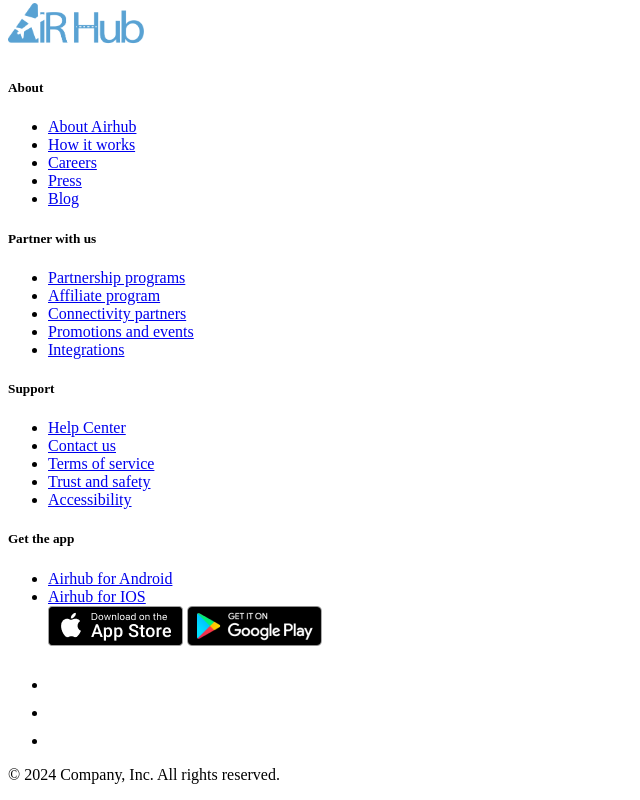
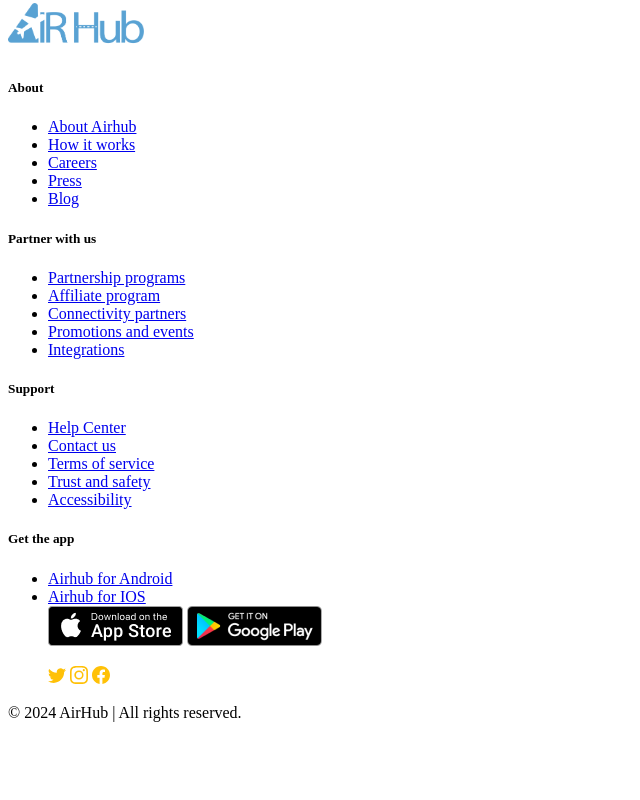
Before and after one commit to Carlos2902/web-api-app-travel-tracker, a website with bundled scripts: page views/home.html in a window 1280 px wide. Shown: the part 2417-3217 px from the top of the page, without its empty margins (0-640 px from the left). After the commit the page ends 3155 px from the top, so only its background shows below. Built offline with nearby package versions, Linux system fonts and the light colour scheme.

Commit message:
Social media icons added

```diff
--- a/views/home.html
+++ b/views/home.html
@@ -266,12 +266,18 @@
 
     <div class="d-flex flex-column flex-sm-row justify-content-between py-4 my-4 border-top">
 
-      <ul class="list-unstyled d-flex">
-        <li class="ms-3"><a class="link-body-emphasis" href="#"><svg class="bi" width="24" height="24"><use xlink:href="#twitter"/></svg></a></li>
-        <li class="ms-3"><a class="link-body-emphasis" href="#"><svg class="bi" width="24" height="24"><use xlink:href="#instagram"/></svg></a></li>
-        <li class="ms-3"><a class="link-body-emphasis" href="#"><svg class="bi" width="24" height="24"><use xlink:href="#facebook"/></svg></a></li>
-      </ul>
-      <p>&copy; 2024 Company, Inc. All rights reserved.</p>
+      <ul class="list-unstyled d-flex ">
+        <svg xmlns="http://www.w3.org/2000/svg" width="18" height="18" fill="#ffc107" class="bi bi-twitter mx-1 " viewBox="0 0 16 16">
+          <path d="M5.026 15c6.038 0 9.341-5.003 9.341-9.334q.002-.211-.006-.422A6.7 6.7 0 0 0 16 3.542a6.7 6.7 0 0 1-1.889.518 3.3 3.3 0 0 0 1.447-1.817 6.5 6.5 0 0 1-2.087.793A3.286 3.286 0 0 0 7.875 6.03a9.32 9.32 0 0 1-6.767-3.429 3.29 3.29 0 0 0 1.018 4.382A3.3 3.3 0 0 1 .64 6.575v.045a3.29 3.29 0 0 0 2.632 3.218 3.2 3.2 0 0 1-.865.115 3 3 0 0 1-.614-.057 3.28 3.28 0 0 0 3.067 2.277A6.6 6.6 0 0 1 .78 13.58a6 6 0 0 1-.78-.045A9.34 9.34 0 0 0 5.026 15"/>
+        </svg>
+        <svg xmlns="http://www.w3.org/2000/svg" width="18" height="18" fill="#ffc107" class="bi bi-instagram mx-1" viewBox="0 0 16 16" >
+          <path d="M8 0C5.829 0 5.556.01 4.703.048 3.85.088 3.269.222 2.76.42a3.9 3.9 0 0 0-1.417.923A3.9 3.9 0 0 0 .42 2.76C.222 3.268.087 3.85.048 4.7.01 5.555 0 5.827 0 8.001c0 2.172.01 2.444.048 3.297.04.852.174 1.433.372 1.942.205.526.478.972.923 1.417.444.445.89.719 1.416.923.51.198 1.09.333 1.942.372C5.555 15.99 5.827 16 8 16s2.444-.01 3.298-.048c.851-.04 1.434-.174 1.943-.372a3.9 3.9 0 0 0 1.416-.923c.445-.445.718-.891.923-1.417.197-.509.332-1.09.372-1.942C15.99 10.445 16 10.173 16 8s-.01-2.445-.048-3.299c-.04-.851-.175-1.433-.372-1.941a3.9 3.9 0 0 0-.923-1.417A3.9 3.9 0 0 0 13.24.42c-.51-.198-1.092-.333-1.943-.372C10.443.01 10.172 0 7.998 0zm-.717 1.442h.718c2.136 0 2.389.007 3.232.046.78.035 1.204.166 1.486.275.373.145.64.319.92.599s.453.546.598.92c.11.281.24.705.275 1.485.039.843.047 1.096.047 3.231s-.008 2.389-.047 3.232c-.035.78-.166 1.203-.275 1.485a2.5 2.5 0 0 1-.599.919c-.28.28-.546.453-.92.598-.28.11-.704.24-1.485.276-.843.038-1.096.047-3.232.047s-2.39-.009-3.233-.047c-.78-.036-1.203-.166-1.485-.276a2.5 2.5 0 0 1-.92-.598 2.5 2.5 0 0 1-.6-.92c-.109-.281-.24-.705-.275-1.485-.038-.843-.046-1.096-.046-3.233s.008-2.388.046-3.231c.036-.78.166-1.204.276-1.486.145-.373.319-.64.599-.92s.546-.453.92-.598c.282-.11.705-.24 1.485-.276.738-.034 1.024-.044 2.515-.045zm4.988 1.328a.96.96 0 1 0 0 1.92.96.96 0 0 0 0-1.92m-4.27 1.122a4.109 4.109 0 1 0 0 8.217 4.109 4.109 0 0 0 0-8.217m0 1.441a2.667 2.667 0 1 1 0 5.334 2.667 2.667 0 0 1 0-5.334"/>
+        </svg>
+        <svg xmlns="http://www.w3.org/2000/svg" width="18" height="18" fill="#ffc107" class="bi bi-facebook mx-1" viewBox="0 0 16 16">
+          <path d="M16 8.049c0-4.446-3.582-8.05-8-8.05C3.58 0-.002 3.603-.002 8.05c0 4.017 2.926 7.347 6.75 7.951v-5.625h-2.03V8.05H6.75V6.275c0-2.017 1.195-3.131 3.022-3.131.876 0 1.791.157 1.791.157v1.98h-1.009c-.993 0-1.303.621-1.303 1.258v1.51h2.218l-.354 2.326H9.25V16c3.824-.604 6.75-3.934 6.75-7.951"/>
+        </svg>
+        </ul>
+      <p>&copy; 2024 AirHub | All rights reserved.</p>
     </div>
     </div>
 
```
